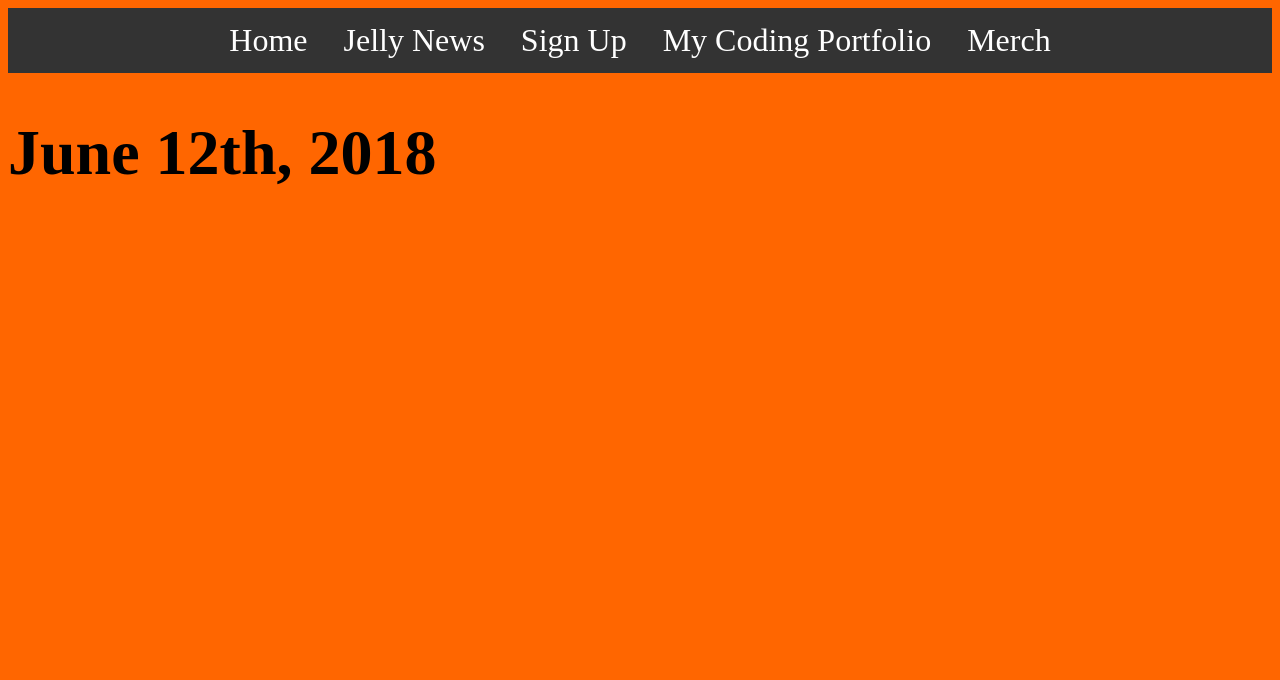
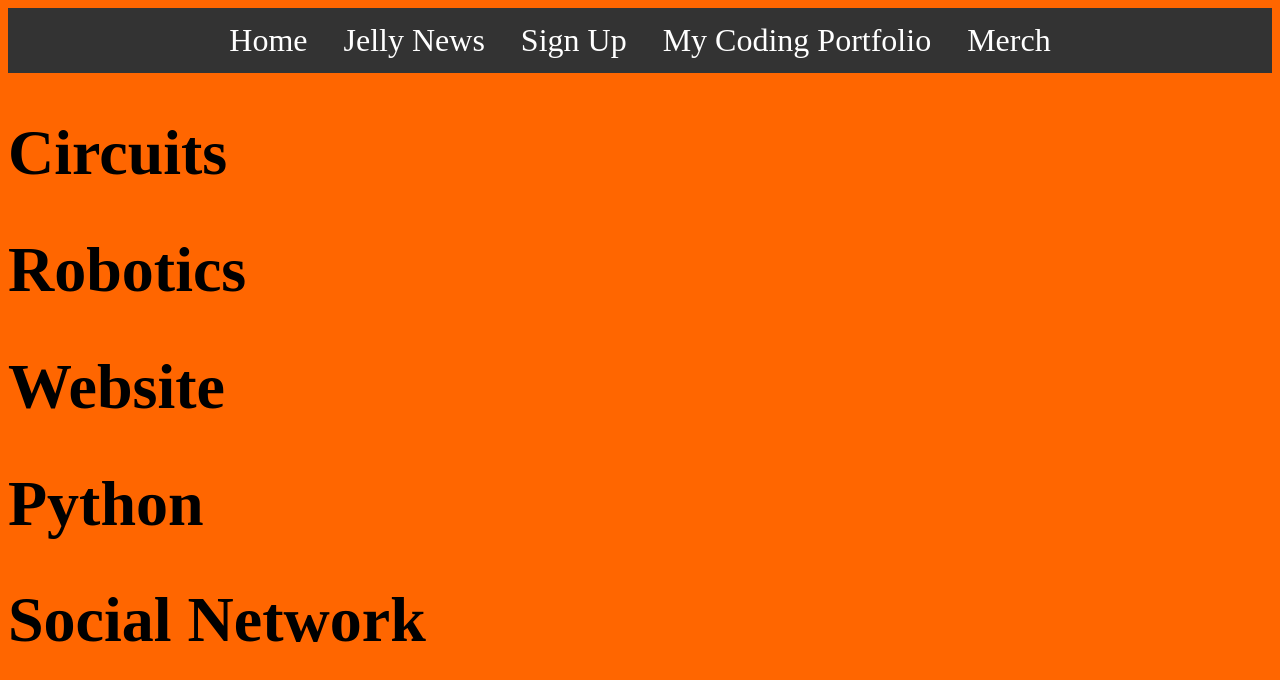
Before and after one commit to Sharpe28/Sharpe28.github.io, a plain HTML site: page My_Coding_Portfolio.html in a window 1280 px wide. Drawn offline with Linux system fonts and the light colour scheme.

Commit message:
Add files via upload

```diff
--- a/My_Coding_Portfolio.html
+++ b/My_Coding_Portfolio.html
@@ -18,7 +18,23 @@
 
 <body>
 
-	<h1>June 12th, 2018</h1>
+	<h1>Circuits</h1>
+
+	<p></p>
+
+	<h1>Robotics</h1>
+
+	<p></p>
+
+	<h1>Website</h1>
+
+	<p></p>
+
+	<h1>Python</h1>
+
+	<p></p>
+
+	<h1>Social Network</h1>
 
 	<p></p>
 </body>
```
